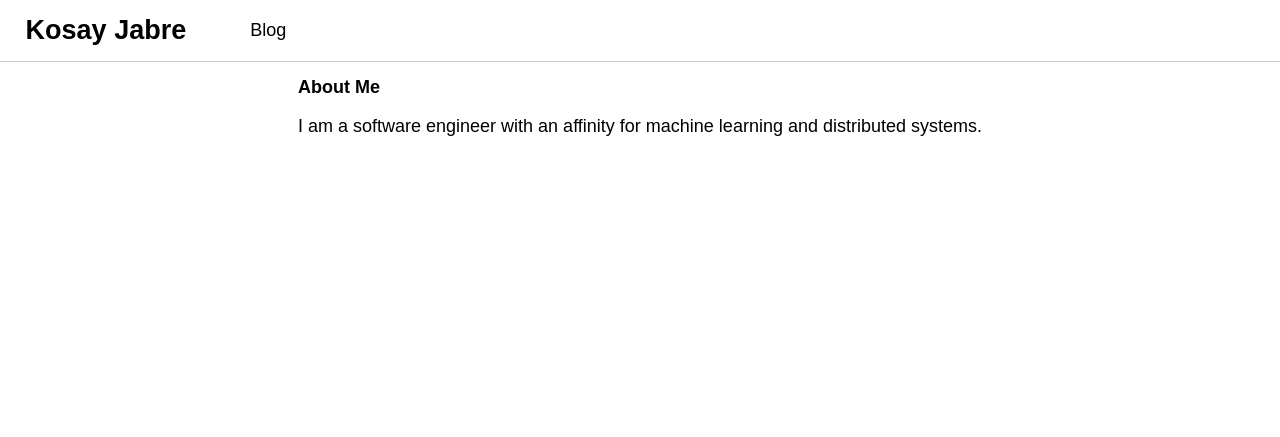
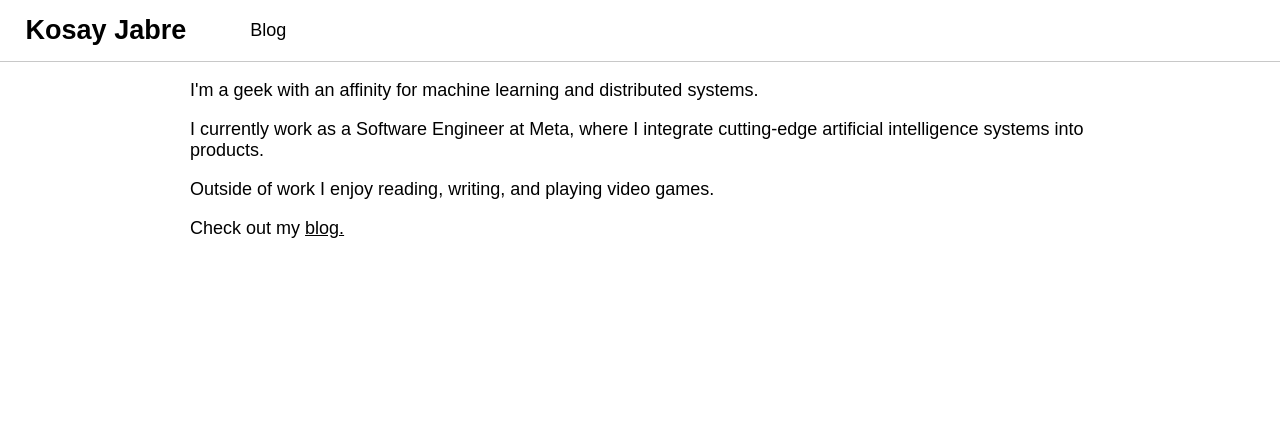
Before and after one commit to KosayJabre/kosayjabre.com, a PHP site: page / in a window 1280 px wide. Shown: the top 437 px of the page. Run offline with PHP 8.4, Linux system fonts and the light colour scheme.

Commit message:
Updated front page copy

```diff
--- a/src/index.php
+++ b/src/index.php
@@ -8,8 +8,11 @@
 <body>
     <?php include "./templates/nav.php"; ?>
     <main>
-        <h2 id="about">About Me</h2>
-        <p> I am a software engineer with an affinity for machine learning and distributed systems. </p>
+        <p> I'm a geek with an affinity for machine learning and distributed systems. </p>
+        <p> I currently work as a Software Engineer at Meta, where I integrate cutting-edge artificial intelligence systems into products. </p>
+        <p> Outside of work I enjoy reading, writing, and playing video games. </p>
+        <p> Check out my <a href="/blog">blog.</a></p>
+
     </main>
     <?php include "./templates/footer.php"; ?>
 </body>
```
